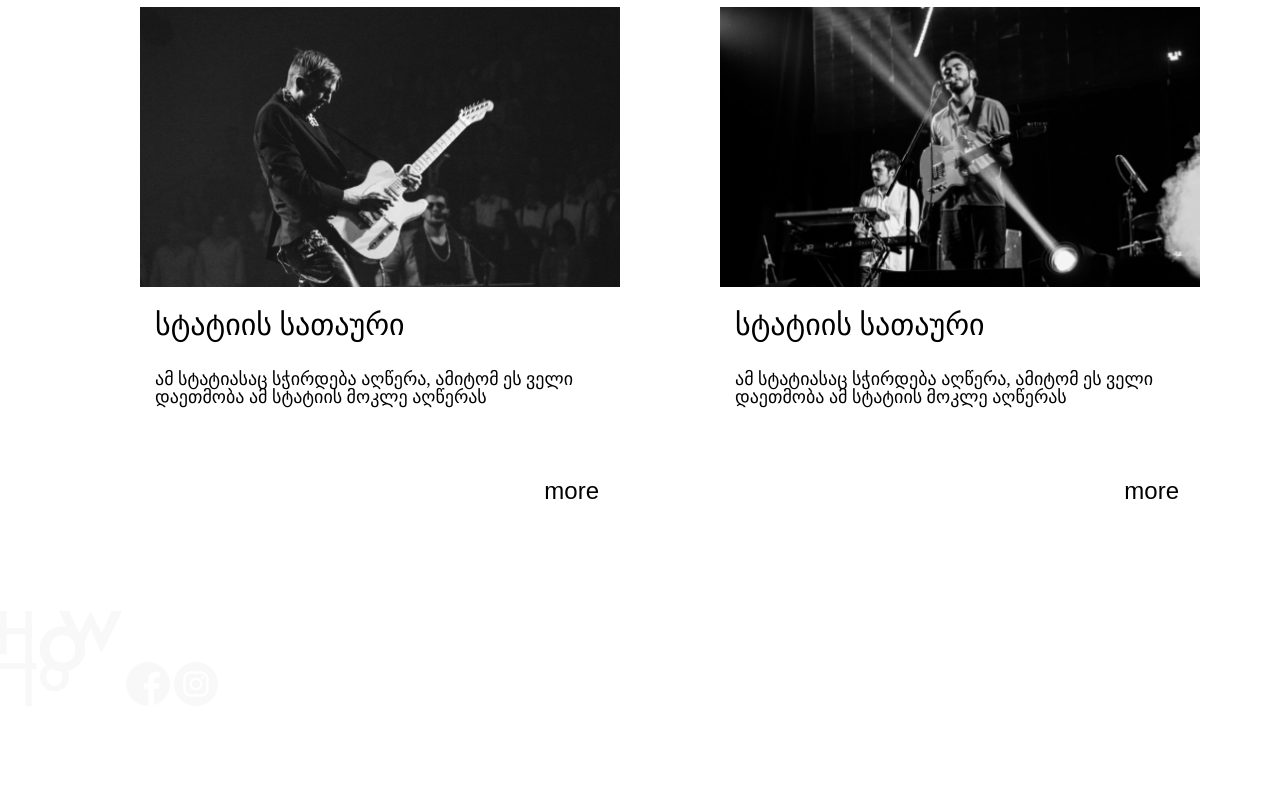
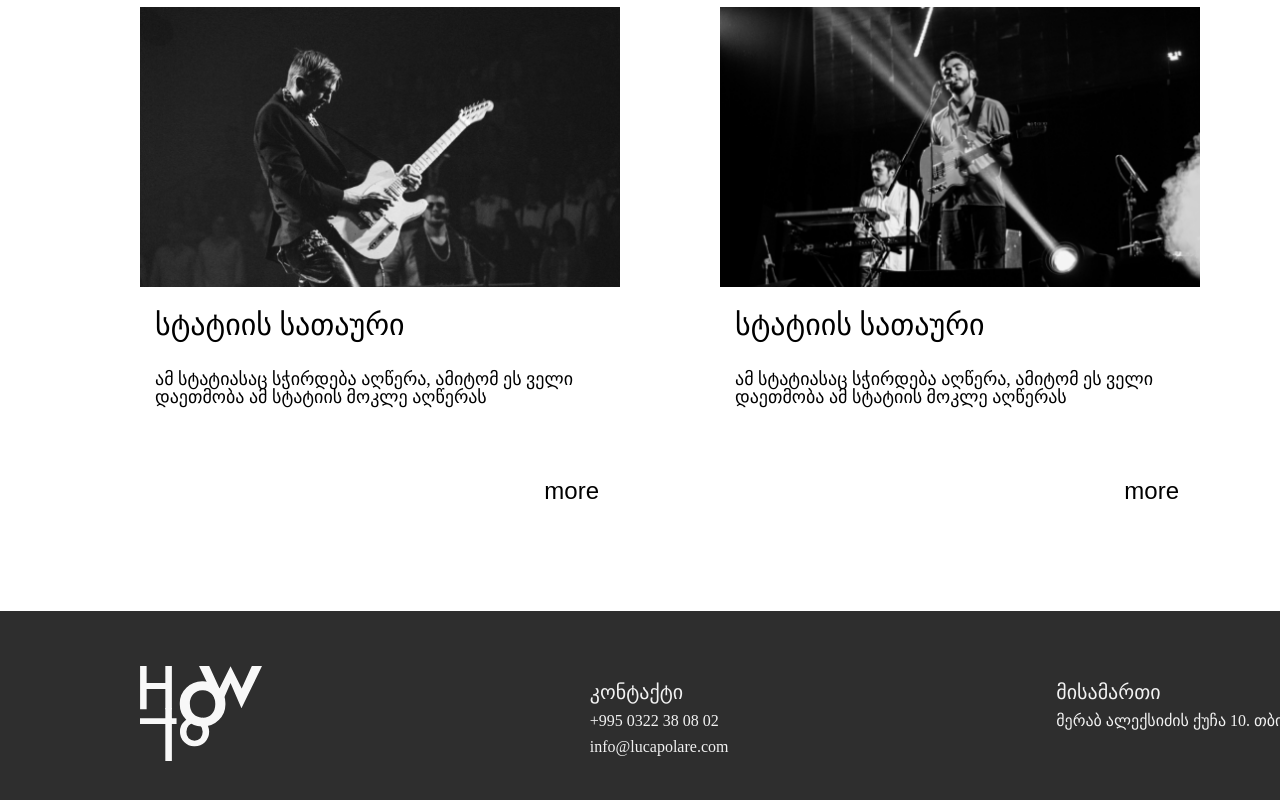
Before and after one commit to Zurab88/davaleba13, a plain HTML site: page index.html in a window 1280 px wide. Shown: the part 1853-2653 px from the top of the page. Before the commit the page ends 2562 px from the top, so only its background shows below. Drawn offline with Linux system fonts and the light colour scheme; files whose address does not match are found by name.

Commit message:
mtavari veb gverdi
mtavari veb gverdi dasrulda viwyeb responsiblebis gaweras

```diff
--- a/css/style.css
+++ b/css/style.css
@@ -79,5 +79,33 @@
     font-size: 30px;
 }
 .footer {
+    background-color: #2E2E2E;
+    padding: 55px 140px;
+    text-align: center;
+}
+.footdiv {
+    display: flex;
+    justify-content: space-between;
+    text-align: left;
+}
+.foot-div-ul {
+    line-height: 1.6;
+    margin-top: 10px;
+}
+.li-head {
+    font-size: 20px;
+    color: #F2F2F2;
+}
+.li-head a {
+    font-size: 13px;
 
 }
+.li-ateg {
+    color: #F2F2F2;
+}
+.foot-logo {
+    margin-top: 25px;
+}
+.inst {
+    margin-left: 35px;
+}
--- a/index.html
+++ b/index.html
@@ -117,8 +117,27 @@
                 <path id="Path_4" data-name="Path 4" d="M31.874,83.748v37H25.317v-37H0v-5.9H25.317V67.82h6.557V77.849H36.55v5.9Z" transform="translate(0 -25.706)" fill="#f8f8f8"/>
                 <path id="Path_5" data-name="Path 5" d="M64.34,96.985A13.6,13.6,0,0,1,68.581,86.9a14.964,14.964,0,0,1,20.734.025,14.647,14.647,0,0,1-.025,20.591,14.5,14.5,0,0,1-10.476,4.129,13.889,13.889,0,0,1-10.308-4.216A14.109,14.109,0,0,1,64.34,96.985ZM70.8,97.1a9.235,9.235,0,0,0,2.192,6.489,8.519,8.519,0,0,0,11.86.025,10.281,10.281,0,0,0,0-12.755,8.419,8.419,0,0,0-11.8,0A8.829,8.829,0,0,0,70.8,97.1Z" transform="translate(-24.387 -31.362)" fill="#f8f8f8"/>
             </svg>
-
-            <svg id="facebook_2_" data-name="facebook (2)" xmlns="http://www.w3.org/2000/svg" width="43.952" height="43.952" viewBox="0 0 43.952 43.952">
+            <div>
+                <ul class="foot-div-ul">
+                    <li class="li-head">კონტაქტი</li>
+                    <li>
+                        <a href="Tel:+995 0322 38 08 02" class="li-ateg">+995 0322 38 08 02</a>
+                    </li>
+                    <li>
+                        <a href="info@lucapolare.com" target="_blank" class="li-ateg">info@lucapolare.com</a>
+                    </li>
+                </ul>
+            </div>
+            <div>
+                <ul class="foot-div-ul">
+                    <li class="li-head">მისამართი</li>
+                    <li>
+                        <a href="https://goo.gl/maps/8r2Lhd7VZc517HVS6" target="_blank" class="li-ateg">მერაბ ალექსიძის ქუჩა 10. თბილისი</a>
+                    </li>
+                </ul>
+            </div>
+            <div class="foot-logo">
+                <svg class="fb" id="facebook_2_" data-name="facebook (2)" xmlns="http://www.w3.org/2000/svg" width="43.952" height="43.952" viewBox="0 0 43.952 43.952">
                     <path id="Path_7" data-name="Path 7" d="M291.407,508.668q-.275.045-.551.082Q291.132,508.713,291.407,508.668Zm0,0" transform="translate(-265.887 -465.002)" fill="#f8f8f8"/>
                     <path id="Path_8" data-name="Path 8" d="M299.6,507.793l-.263.046Zm0,0" transform="translate(-273.643 -464.202)" fill="#f8f8f8"/>
                     <path id="Path_9" data-name="Path 9" d="M278.256,510.34q-.321.036-.646.064Q277.934,510.376,278.256,510.34Zm0,0" transform="translate(-253.778 -466.53)" fill="#f8f8f8"/>
@@ -132,12 +151,13 @@
                     <path id="Path_17" data-name="Path 17" d="M265.579,511.43q-.343.022-.689.034Q265.236,511.452,265.579,511.43Zm0,0" transform="translate(-242.151 -467.526)" fill="#f8f8f8"/>
                     <path id="Path_18" data-name="Path 18" d="M260.869,511.836q-.182.006-.365.009Q260.686,511.842,260.869,511.836Zm0,0" transform="translate(-238.141 -467.898)" fill="#f8f8f8"/>
                 </svg>
-            <svg id="instagram_1_" data-name="instagram (1)" xmlns="http://www.w3.org/2000/svg" width="43.952" height="43.952" viewBox="0 0 43.952 43.952">
+                <svg class="inst" id="instagram_1_" data-name="instagram (1)" xmlns="http://www.w3.org/2000/svg" width="43.952" height="43.952" viewBox="0 0 43.952 43.952">
                     <path id="Path_19" data-name="Path 19" d="M215.413,211.206A4.206,4.206,0,1,1,211.206,207,4.206,4.206,0,0,1,215.413,211.206Zm0,0" transform="translate(-189.23 -189.23)" fill="#f8f8f8"/>
                     <path id="Path_20" data-name="Path 20" d="M155.667,138.391A4.179,4.179,0,0,0,153.272,136a6.982,6.982,0,0,0-2.343-.434c-1.331-.061-1.73-.074-5.1-.074s-3.769.013-5.1.073a6.986,6.986,0,0,0-2.343.435,4.181,4.181,0,0,0-2.4,2.395,6.984,6.984,0,0,0-.434,2.343c-.061,1.331-.074,1.73-.074,5.1s.013,3.768.074,5.1a6.982,6.982,0,0,0,.434,2.343,4.179,4.179,0,0,0,2.395,2.395,6.974,6.974,0,0,0,2.343.435c1.331.061,1.729.073,5.1.073s3.769-.013,5.1-.073a6.974,6.974,0,0,0,2.343-.435,4.179,4.179,0,0,0,2.395-2.395,6.988,6.988,0,0,0,.435-2.343c.061-1.331.073-1.73.073-5.1s-.013-3.769-.073-5.1A6.973,6.973,0,0,0,155.667,138.391Zm-9.837,13.922a6.48,6.48,0,1,1,6.48-6.48A6.48,6.48,0,0,1,145.83,152.313Zm6.736-11.7a1.514,1.514,0,1,1,1.514-1.514A1.514,1.514,0,0,1,152.566,140.612Zm0,0" transform="translate(-123.854 -123.857)" fill="#f8f8f8"/>
                     <path id="Path_21" data-name="Path 21" d="M21.976,0A21.976,21.976,0,1,0,43.952,21.976,21.979,21.979,0,0,0,21.976,0ZM34.519,27.179a9.258,9.258,0,0,1-.586,3.063,6.452,6.452,0,0,1-3.691,3.691,9.265,9.265,0,0,1-3.063.586c-1.346.061-1.776.076-5.2.076s-3.857-.015-5.2-.076a9.265,9.265,0,0,1-3.063-.586,6.452,6.452,0,0,1-3.691-3.691,9.256,9.256,0,0,1-.586-3.063c-.062-1.346-.076-1.776-.076-5.2s.014-3.857.076-5.2a9.259,9.259,0,0,1,.586-3.063A6.457,6.457,0,0,1,13.71,10.02a9.267,9.267,0,0,1,3.063-.586c1.346-.061,1.776-.076,5.2-.076s3.857.015,5.2.076a9.269,9.269,0,0,1,3.063.586,6.454,6.454,0,0,1,3.691,3.691,9.257,9.257,0,0,1,.587,3.063c.061,1.346.076,1.776.076,5.2S34.581,25.833,34.519,27.179Zm0,0" fill="#f8f8f8"/>
                 </svg>
             </div>
+        </div>
     </footer>
 </body>
 </html>
```
Lines whose indentation alone changed are shown as unchanged.
